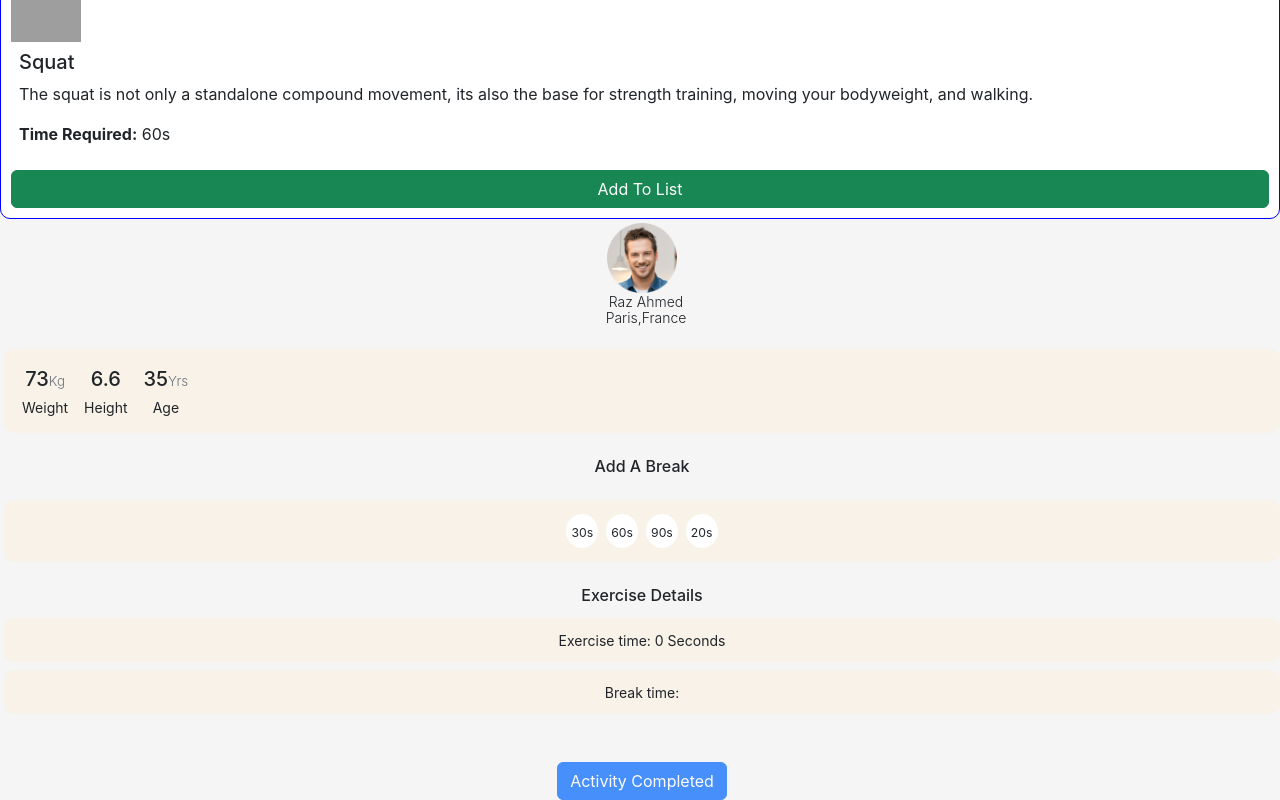
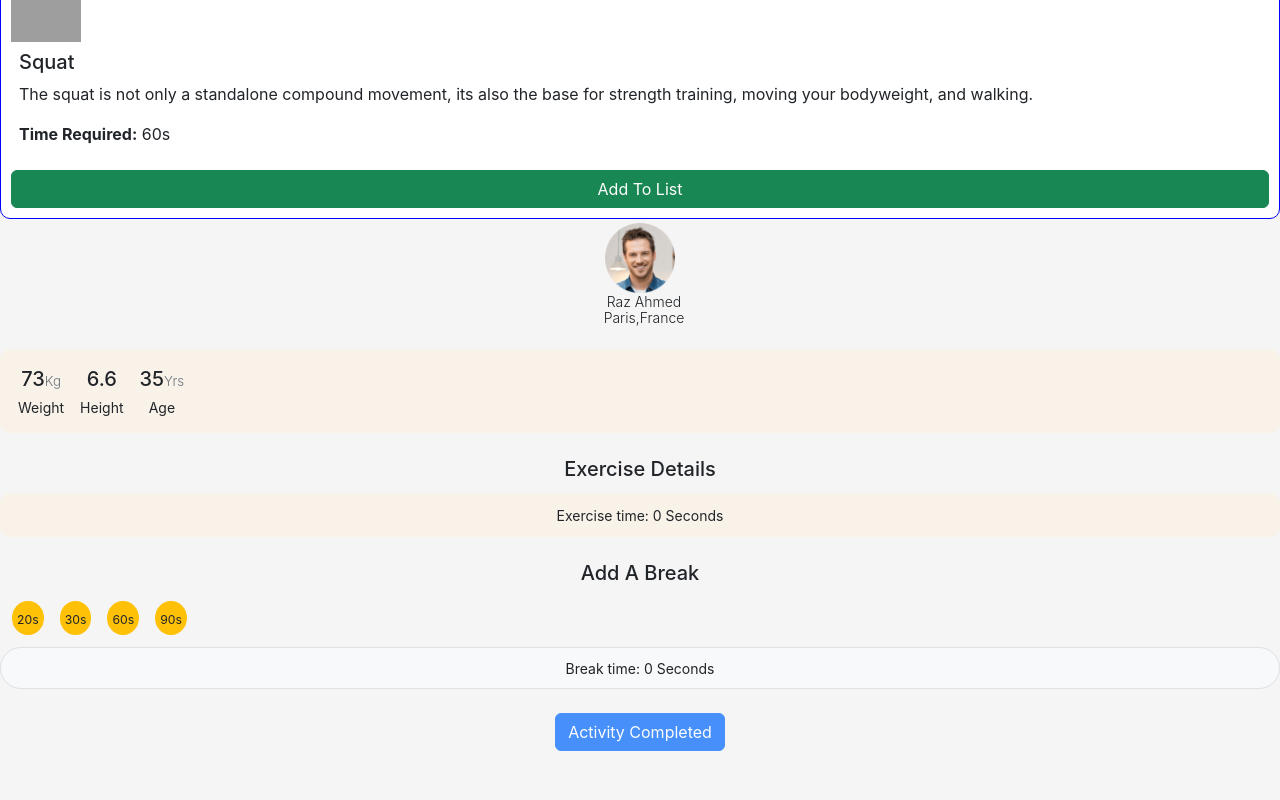
Before and after one commit to mostafizurhh/A8-gym-activity, a React (Create React App) app: page / in a window 1280 px wide. Shown: the part 1906-2706 px from the top of the page. After the commit the page ends 2681 px from the top, so only its background shows below. Built offline with nearby package versions, Linux system fonts and the light colour scheme; grey boxes are pictures that could not be loaded.

Commit message:
break time displayed on UI

```diff
--- /dev/null
+++ b/public/breaktime.json
@@ -0,0 +1,18 @@
+[
+    {
+        "id": 1,
+        "time": 20
+    },
+    {
+        "id": 2,
+        "time": 30
+    },
+    {
+        "id": 3,
+        "time": 60
+    },
+    {
+        "id": 4,
+        "time": 90
+    }
+]
--- a/src/components/Activity/Activity.css
+++ b/src/components/Activity/Activity.css
@@ -64,7 +64,7 @@
 
     .cart-container {
         background-color: rgba(240, 128, 128, 0.303);
-        height: 625px;
+        height: 550px;
         position: sticky;
         top: 1%;
     }
--- a/src/components/Activity/Activity.js
+++ b/src/components/Activity/Activity.js
@@ -1,17 +1,29 @@
 import React, { useEffect, useState } from 'react';
+import Break from '../Break/Break';
 import Exercise from '../Exercise/Exercise';
 import Routine from '../Routine/Routine';
+import Showtime from '../Showtime/Showtime';
 import './Activity.css'
 
 
 const Activity = () => {
-    const [exercises, setExercises] = useState([])
-    const [cart, setCart] = useState([])
+    const [exercises, setExercises] = useState([]);
+    const [cart, setCart] = useState([]);
+    const [breaktimes, setBreaktime] = useState([]);
+    const [updatebreak, setUpdatebreak] = useState([])
+
 
     useEffect(() => {
         fetch('exercisedata.json')
             .then(res => res.json())
             .then(data => setExercises(data))
+    }, [])
+
+    useEffect(() => {
+        fetch('breaktime.json')
+            .then(res => res.json())
+            .then(data => setBreaktime(data))
+
     }, [])
 
     const addToListHandler = (exercises) => {
@@ -20,6 +32,11 @@ const Activity = () => {
         setCart(newCart)
     }
 
+    const addABreak = (breaktimes) => {
+        console.log(breaktimes)
+        const newBreak = [...updatebreak, breaktimes]
+        setUpdatebreak(newBreak)
+    }
     return (
         <div className='main-container'>
             <div>
@@ -37,7 +54,22 @@ const Activity = () => {
                 </div>
             </div>
             <div className='cart-container'>
-                <Routine cart={cart}></Routine>
+                <Routine
+                    cart={cart}
+                ></Routine>
+                <div className='d-flex'>
+                    {
+                        breaktimes.map(breaktime => <Break
+                            key={breaktime.id}
+                            breaktime={breaktime}
+                            addABreak={addABreak}
+                        ></Break>
+                        )
+                    }
+                </div>
+                <Showtime
+                    updatebreak={updatebreak}
+                ></Showtime>
             </div>
 
         </div >
--- /dev/null
+++ b/src/components/Break/Break.js
@@ -0,0 +1,13 @@
+import React from 'react';
+
+const Break = (props) => {
+    const { time } = props.breaktime;
+
+    return (
+        <div className='ps-2 pb-2'>
+            <button onClick={() => props.addABreak(props.breaktime)} className='btn bg-warning rounded-circle p-1 m-1'><small><small>{time}s</small></small></button>
+        </div>
+    );
+};
+
+export default Break;
--- a/src/components/Routine/Routine.js
+++ b/src/components/Routine/Routine.js
@@ -1,15 +1,17 @@
-import React from 'react';
+import React, { useEffect, useState } from 'react';
 import './Routine.css'
 import logo from './final-1.png'
 
+
 const Routine = ({ cart }) => {
+
     let exerciseTime = 0
     for (const exercise of cart) {
         exerciseTime = exerciseTime + exercise.time
     }
+
     return (
-        <div className='text-center ps-1'>
-
+        <div className='text-center'>
             <div className='align-items-center mt-1 mb-4'>
                 <div>
                     <img className='img-fluid' src={logo} alt="" />
@@ -33,22 +35,12 @@ const Routine = ({ cart }) => {
                     <small>Age</small>
                 </div>
             </div>
-            <h6 style={{ marginBottom: 24 }}>Add A Break</h6>
+            <h5 style={{ marginBottom: 12 }}>Exercise Details</h5>
             <div className='self-info mb-4'>
-                <button className='btn bg-white rounded-circle p-1 m-1'><small><small>30s</small></small></button>
-                <button className='btn bg-white rounded-circle p-1 m-1'><small><small>60s</small></small></button>
-                <button className='btn bg-white rounded-circle p-1 m-1'><small><small>90s</small></small></button>
-                <button className='btn bg-white rounded-circle p-1 m-1'><small><small>20s</small></small></button>
-            </div>
-            <h6 style={{ marginBottom: 12 }}>Exercise Details</h6>
-            <div className='self-info mb-2'>
                 <small>Exercise time: {exerciseTime} Seconds </small>
             </div>
-            <div className='self-info mb-5'>
-                <small>Break time: </small>
+            <h5 style={{ marginBottom: 12, textAlign: 'center' }}>Add A Break</h5>
 
-            </div>
-            <button className='btn btn-primary opacity-75'>Activity Completed</button>
         </div>
     );
 };
--- /dev/null
+++ b/src/components/Showtime/Showtime.js
@@ -0,0 +1,19 @@
+import React from 'react';
+
+const Showtime = ({ updatebreak }) => {
+    console.log(updatebreak)
+    let selectedBreak = 0
+    for (const selectbreak of updatebreak) {
+        selectedBreak = selectbreak.time
+    }
+    return (
+        <div className='text-center'>
+            <div className='p-2 bg-light border rounded-pill text-center mb-4'>
+                <small>Break time: {selectedBreak} Seconds</small>
+            </div>
+            <button className='btn btn-primary opacity-75 mb-4'>Activity Completed</button>
+        </div>
+    );
+};
+
+export default Showtime;
```
